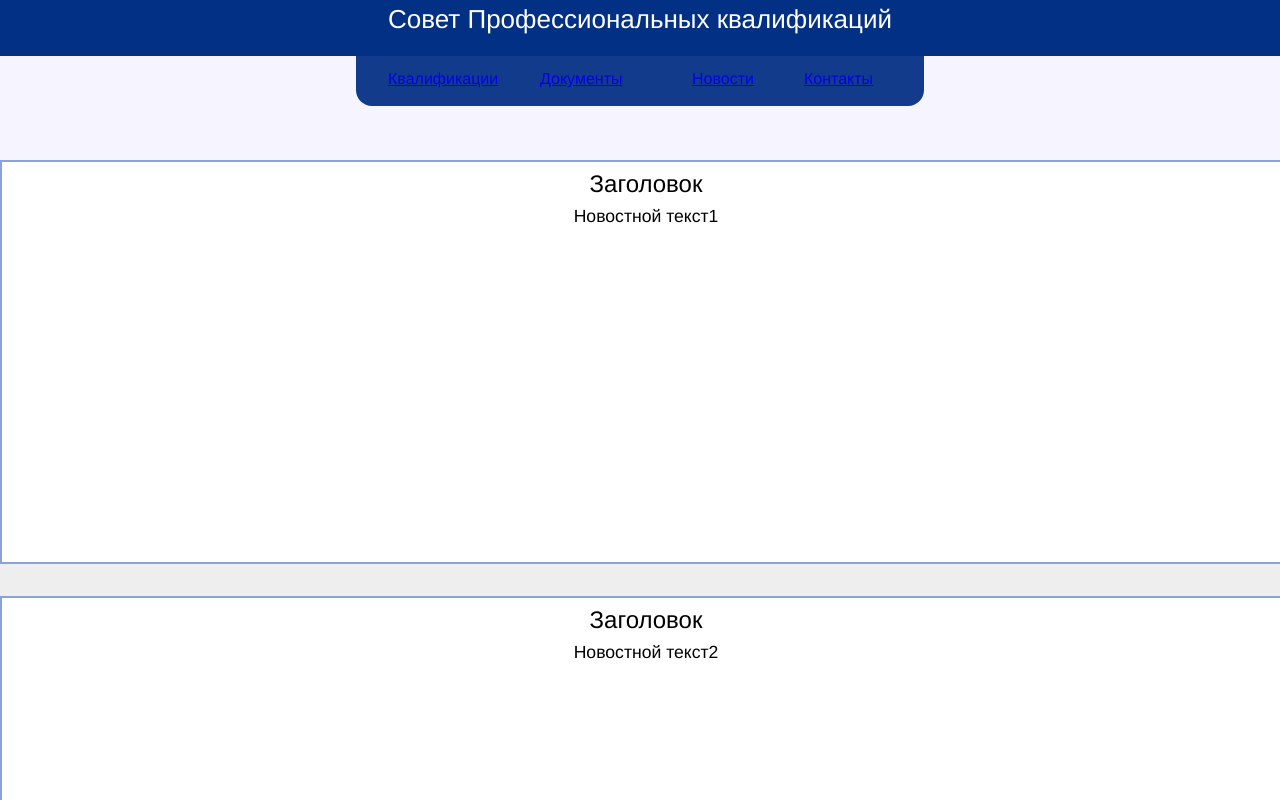
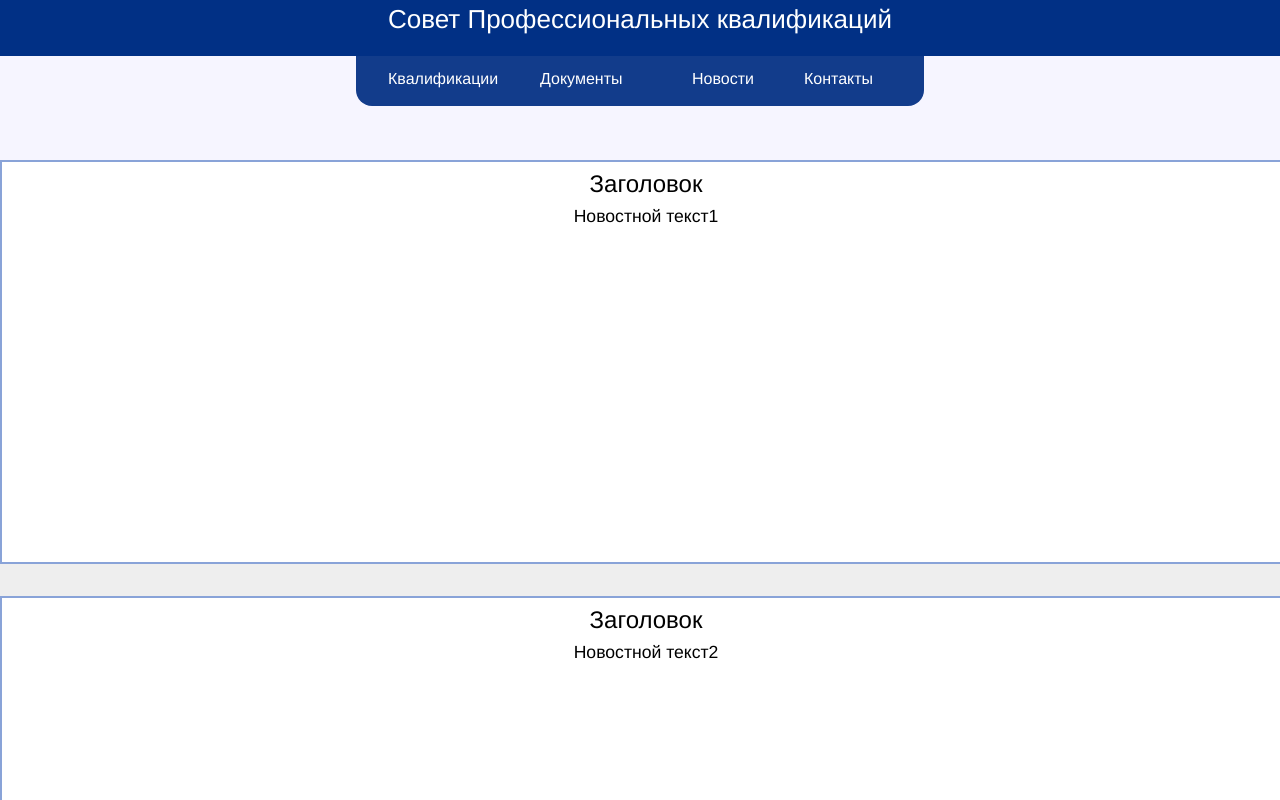
Before and after one commit to GDTuka/ithub_Student_Practic, a website: page pages/newsPage/MainPage.html in a window 1280 px wide. Shown: the top 800 px of the page. Drawn offline with Linux system fonts and the light colour scheme; files that its build step writes are made by us from their sources; files whose address does not match are found by name.

Commit message:
something

```diff
--- a/public/css/documents.css
+++ b/public/css/documents.css
@@ -2,7 +2,10 @@
     margin: 0;
     padding: 0;
 }
-
+a{
+    text-decoration: none;
+    color: white;
+}
 html {
     background-color: rgb(246, 245, 255);
     font-family: Helvetica,Arial,sans-serif;
--- a/public/css/newsPage.css
+++ b/public/css/newsPage.css
@@ -2,6 +2,10 @@
     margin: 0;
     padding: 0;
 
+}
+a{
+    text-decoration: none;
+    color: white;
 }
 html {
     background-color: rgb(246, 245, 255);
```
Also changed, not shown: pages/documents/documents.html (+1 -0 lines).
